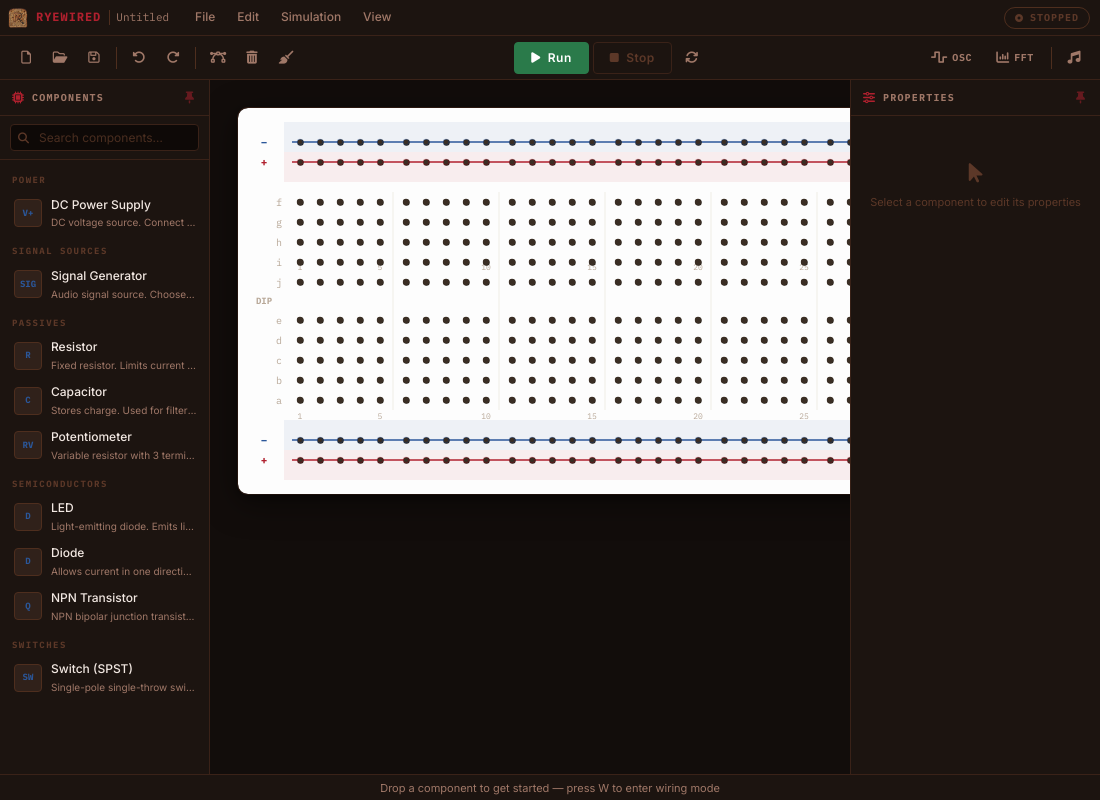
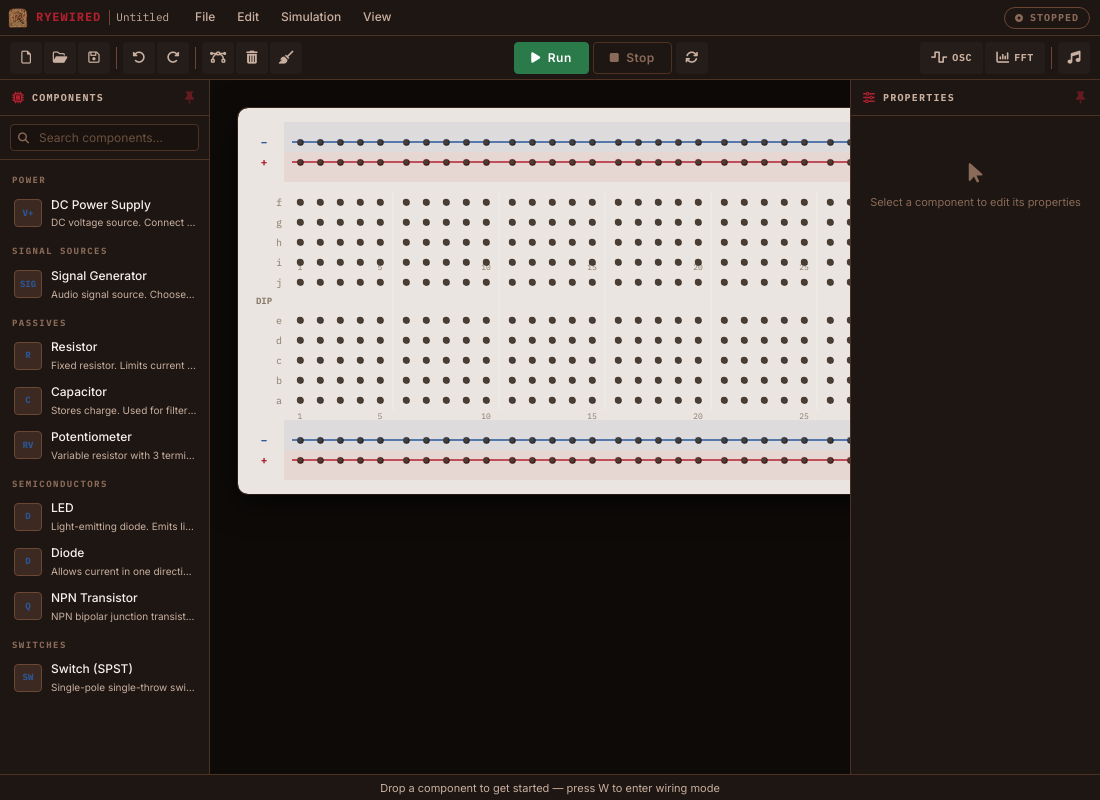
Before and after one commit to timsamoff/ryewired, an Electron app: page app/renderer/index.html in a window 1100 px wide. Drawn offline with Linux system fonts and the light colour scheme; files whose address does not match are found by name.

Commit message:
Some CSS updates / Electron admin initialization

```diff
--- a/admin/package.json
+++ b/admin/package.json
@@ -7,6 +7,6 @@
     "start": "electron ."
   },
   "devDependencies": {
-    "electron": "^28.0.0"
+    "electron": "^42.5.0"
   }
 }
--- a/admin/renderer/css/admin.css
+++ b/admin/renderer/css/admin.css
@@ -1,5 +1,6 @@
 /* ═══════════════════════════════════════════════════════════════════════════
    RYEWIRED — Admin Tool Stylesheet
+   By Tim Samoff
    Shares the same variable palette as the main app.
    ═══════════════════════════════════════════════════════════════════════════ */
 
--- a/app/renderer/css/app.css
+++ b/app/renderer/css/app.css
@@ -13,23 +13,23 @@
   --rw-blue:            #2B579A;
 
   /* ── UI surfaces (warm walnut darks) ── */
-  --bg-base:            #120D0B;
-  --bg-panel:           #1C1410;
-  --bg-raised:          #261A15;
-  --bg-elevated:        #30211A;
-  --bg-input:           #0E0907;
+  --bg-base:            #0D0A08; /* #120D0B; */
+  --bg-panel:           #1E1612; /* #1C1410; */
+  --bg-raised:          #2D201A; /* #261A15; */
+  --bg-elevated:        #3C2A22; /* #30211A; */
+  --bg-input:           #1A120E; /* #0E0907; */
   --bg-overlay:         rgba(10, 6, 4, 0.82);
 
   /* ── Borders ── */
-  --border:             #3A2218;
-  --border-light:       #4E2E1E;
+  --border:             #4D3224; /* #3A2218; */
+  --border-light:       #6B4634; /* #4E2E1E; */
   --border-focus:       var(--rw-blue);
 
   /* ── Text ── */
-  --text-primary:       #F2E8E2;
-  --text-secondary:     #A07868;
-  --text-dim:           #5C3828;
-  --text-placeholder:   #4A2E20;
+  --text-primary:       #F5F0ED; /* #F2E8E2; */
+  --text-secondary:     #C9B0A0; /* #C4A898; */ /* #A07868; */
+  --text-dim:           #8A6A58; /* #5C3828; */
+  --text-placeholder:   #6B503E; /* #4A2E20; */
   --text-on-accent:     #FFFFFF;
   --text-on-alert:      #FFFFFF;
 
@@ -48,15 +48,15 @@
   --success-subtle:     rgba(42, 122, 74, 0.15);
 
   /* ── Board surface ── */
-  --board-bg:           var(--rw-white);
-  --board-hole:         #3A2E24;
+  --board-bg:           #EAE5E0; /* var(--rw-white); */
+  --board-hole:         #4A3E34; /* #3A2E24; */
   --board-hole-shadow:  #251E16;
   --board-stripe:       #F0EDE5;
   --board-bus-r:        var(--rw-red);
   --board-bus-b:        var(--rw-blue);
   --board-bus-r-bg:     rgba(176, 32, 46, 0.07);
   --board-bus-b-bg:     rgba(43, 87, 154, 0.07);
-  --board-label:        #B8A898;
+  --board-label:        #8A7A6A; /* #B8A898; */
   --board-hover:        rgba(43, 87, 154, 0.25);
   --board-selected:     rgba(200, 120, 32, 0.45);
   --board-wire-start:   rgba(200, 120, 32, 0.55);
@@ -211,8 +211,10 @@ input, select, textarea {
 
 .menu-item:hover > span,
 .menu-item.open > span {
-  background: var(--bg-raised);
+  background: var(--accent-subtle);
   color: var(--text-primary);
+  /* background: var(--bg-raised);
+  color: var(--text-primary); */
 }
 
 /* Dropdown */
@@ -360,7 +362,8 @@ input, select, textarea {
   gap: 5px;
   width: 32px;
   height: 32px;
-  background: none;
+  background: rgba(255,255,255,0.03);
+  /* background: none; */
   border: 1px solid transparent;
   border-radius: var(--radius-sm);
   color: var(--text-secondary);
@@ -380,6 +383,12 @@ input, select, textarea {
   background: var(--bg-raised);
   border-color: var(--border-light);
   color: var(--text-primary);
+  /* background: var(--accent-subtle);
+  border-color: var(--accent);
+  color: var(--accent); */
+  /* background: var(--bg-raised);
+  border-color: var(--border-light);
+  color: var(--text-primary); */
 }
 
 .tb-btn.active {
@@ -848,7 +857,11 @@ input, select, textarea {
   -webkit-appearance: none;
 }
 
-.prop-input:focus { border-color: var(--border-focus); }
+.prop-input:focus {
+  border-color: var(--accent);
+  box-shadow: 0 0 0 2px rgba(43, 87, 154, 0.15);
+  /* border-color: var(--border-focus); */
+}
 select.prop-input { cursor: pointer; }
 
 .prop-range-wrap {
```
Also changed, not shown: 1 other file.
